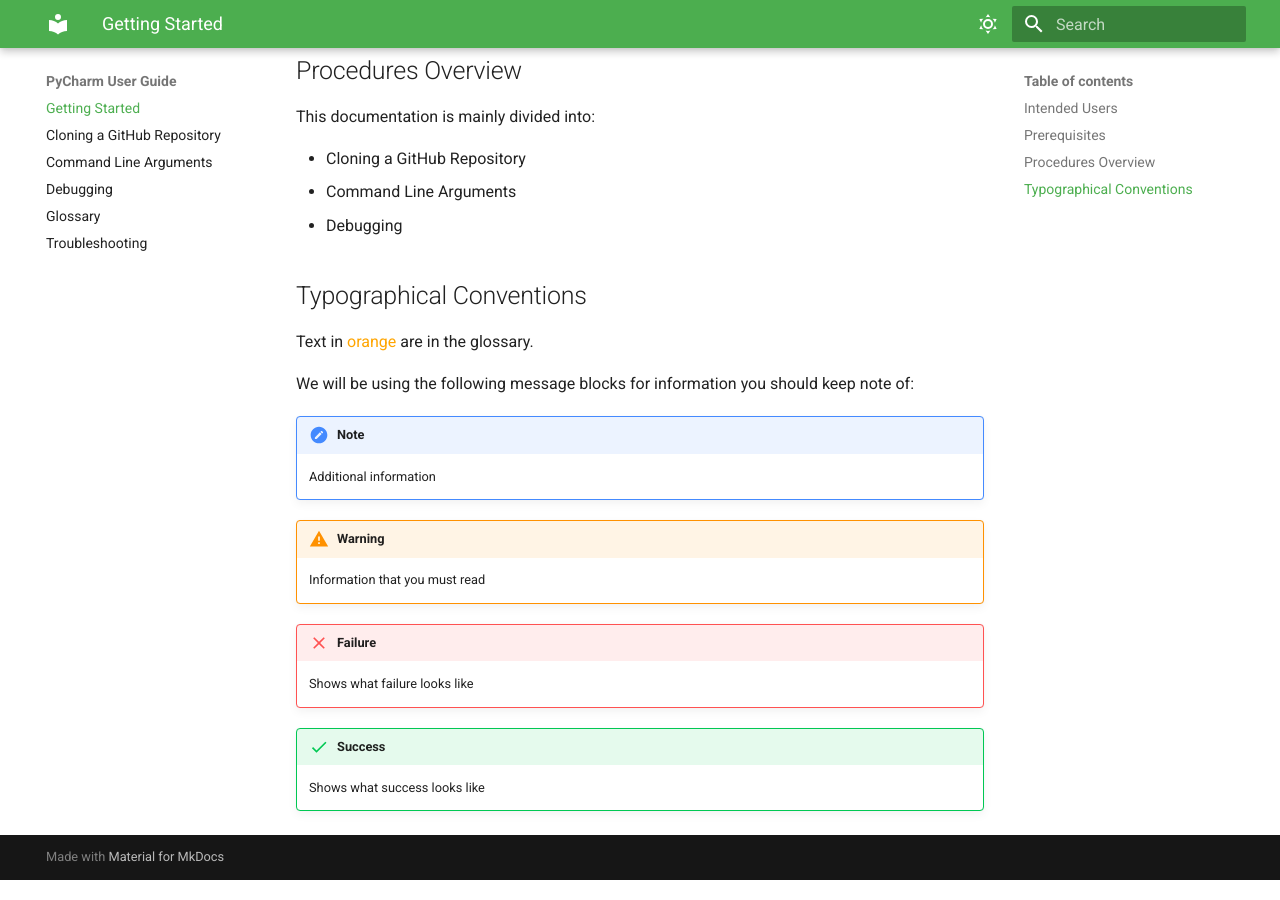
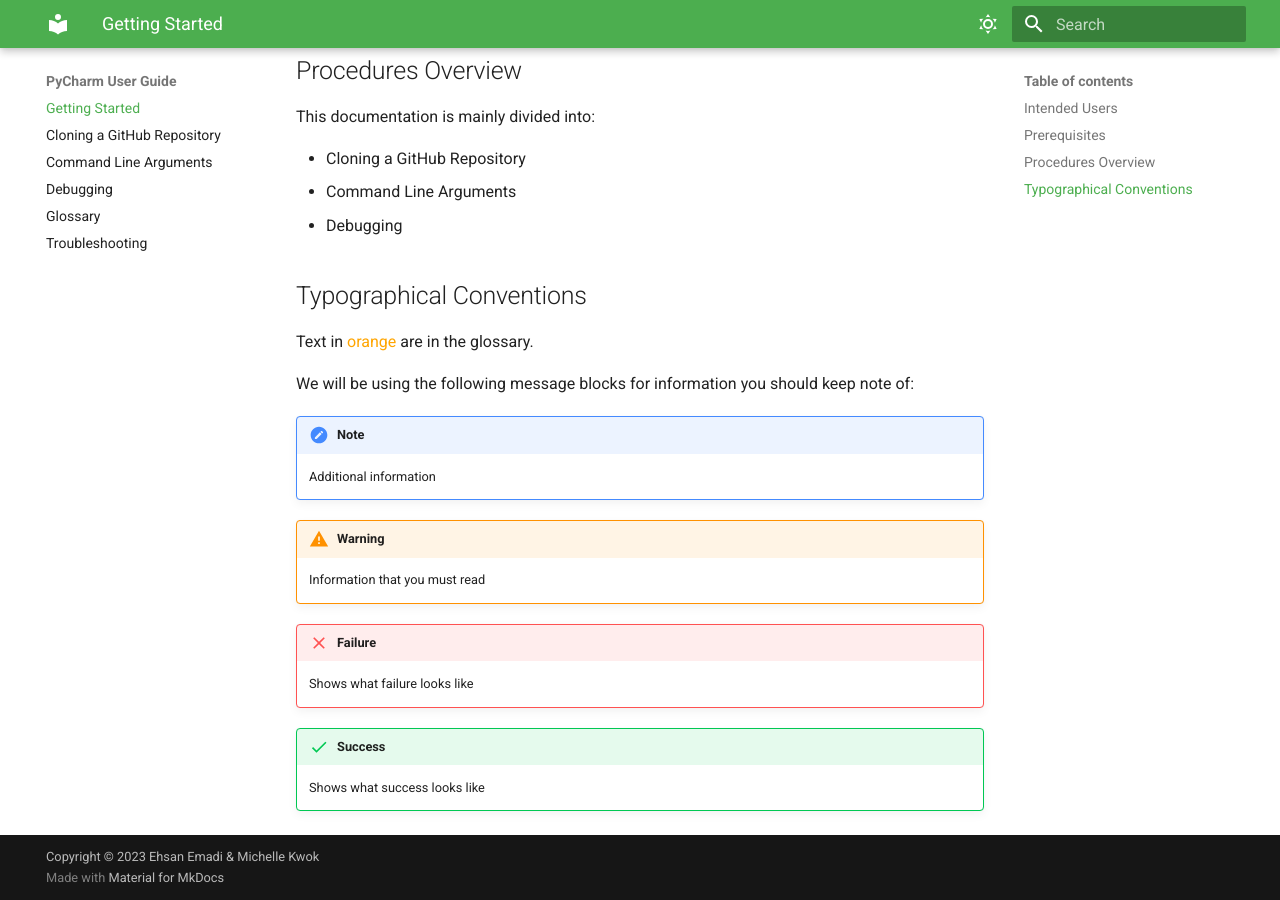
Before and after one commit to Ehsan138/UserGuide, an MkDocs documentation site: the page built from docs/index.md, in a window 1280 px wide and 900 px high, scrolled down 763 px. Built offline with MkDocs 1.6.1 and Material for MkDocs 9.7.7, drawn with Linux system fonts in a browser that asks for light colours; emoji names are drawn with the system emoji font.

Commit message:
add copyright

```diff
--- a/mkdocs.yml
+++ b/mkdocs.yml
@@ -125,3 +125,5 @@
   - def_list
   - pymdownx.tasklist:
       custom_checkbox: true
+
+copyright: Copyright &copy; 2023 Ehsan Emadi & Michelle Kwok
```
